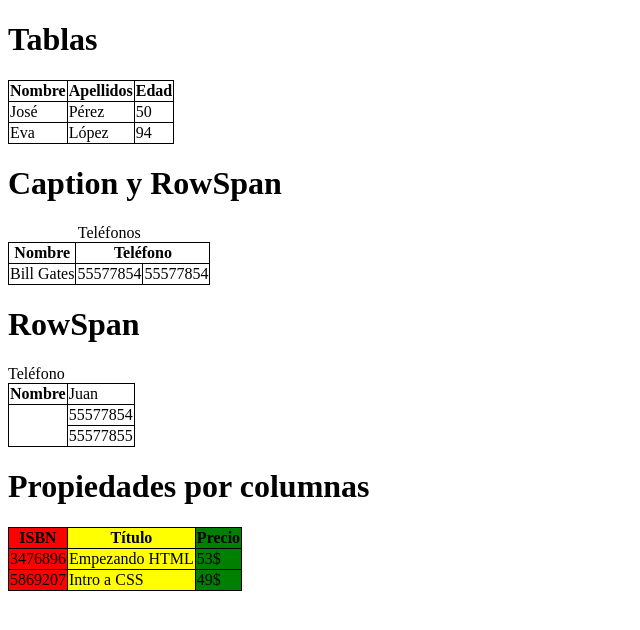
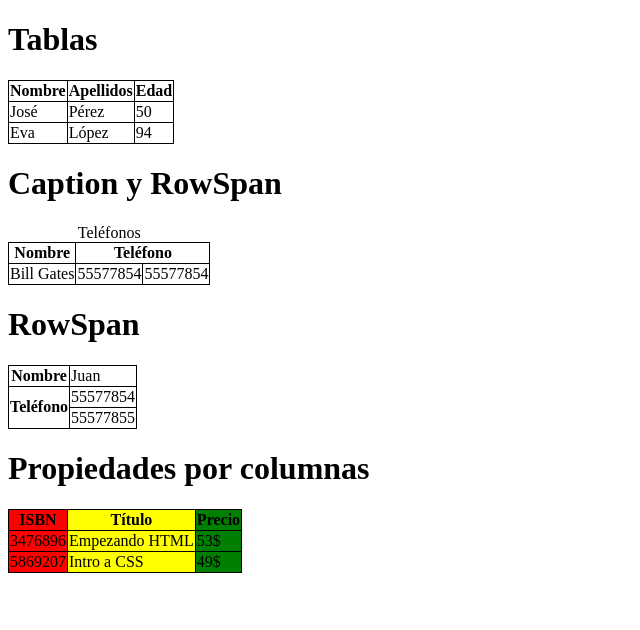
Before and after one commit to miguelfernandezmartin/TABLAS, a plain HTML site: page index.html in a window 1280 px wide. Shown: the whole page, without its empty margins (0-640 px from the left). Drawn offline with Linux system fonts and the light colour scheme.

Commit message:
correccion

```diff
--- a/index.html
+++ b/index.html
@@ -1,16 +1,20 @@
 <!DOCTYPE html>
 <html lang="es">
+
 <head>
     <meta charset="UTF-8">
     <meta name="viewport" content="width=device-width, initial-scale=1.0">
     <title>Tablas</title>
     <style>
-        table,th,td {
-            border:1px solid black;
+        table,
+        th,
+        td {
+            border: 1px solid black;
             border-collapse: collapse;
         }
     </style>
 </head>
+
 <body>
     <h1>Tablas</h1>
     <table>
@@ -50,7 +54,7 @@
             <td>Juan</td>
         </tr>
         <tr>
-            <th rowspan="2"></th>Teléfono</th>
+            <th rowspan="2">Teléfono</th>
             <td>55577854</td>
         </tr>
         <tr>
@@ -81,4 +85,5 @@
         </tr>
     </table>
 </body>
+
 </html>
```
